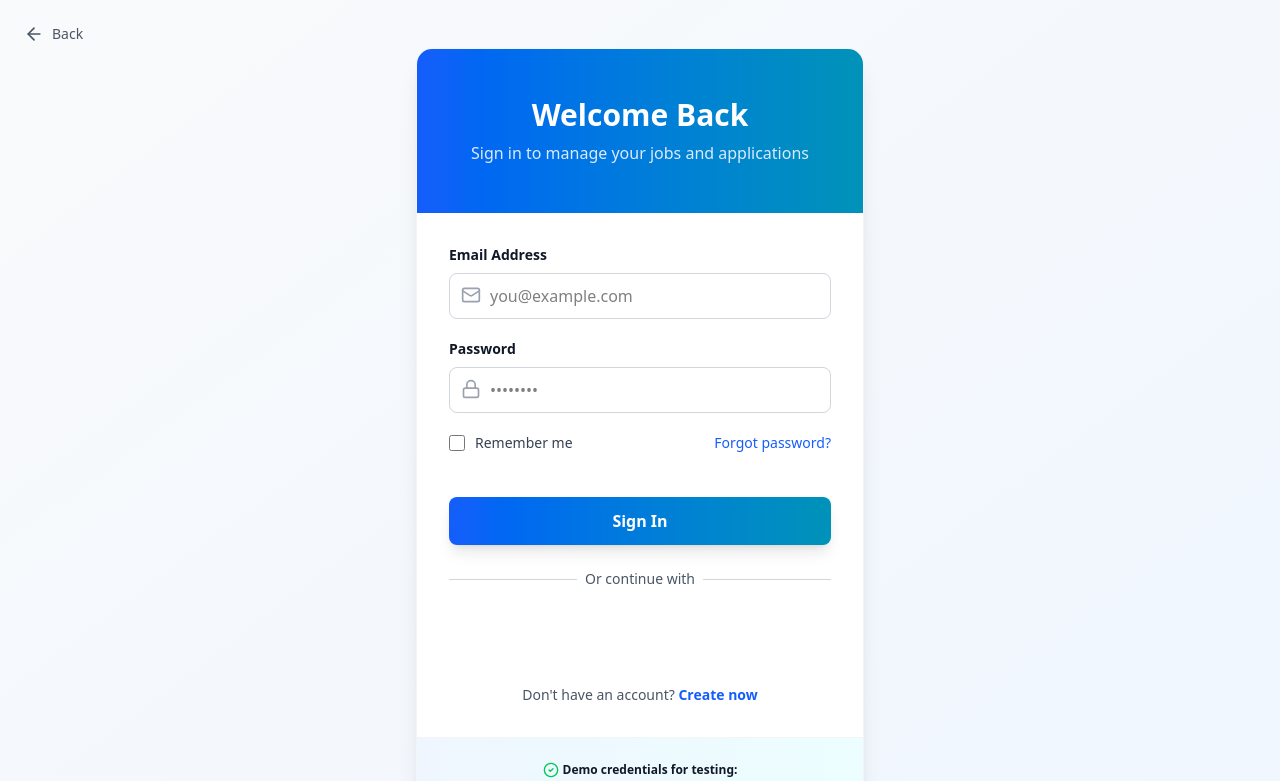
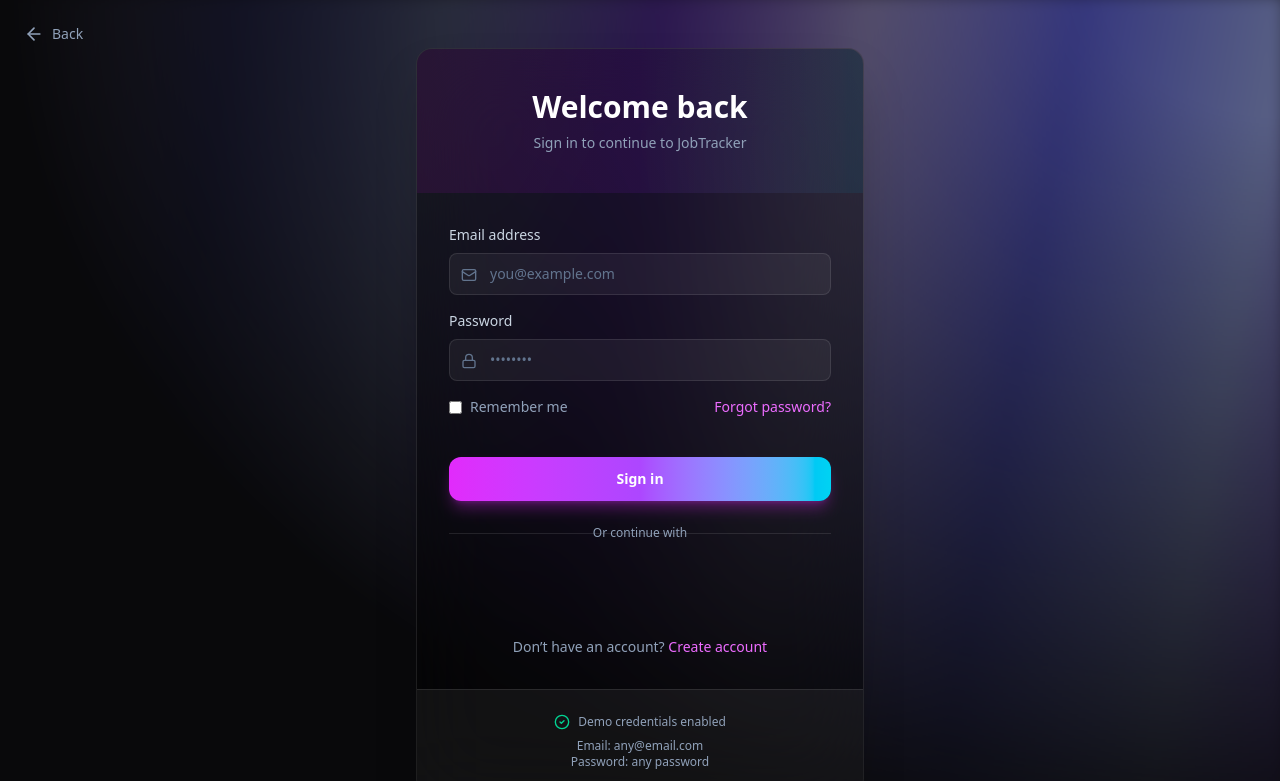
Before and after one commit to sakshipatare/Job-Traker, a React app in the folder frontend/: page /login in a window 1280 px wide. Shown: the top 781 px of the page. Built offline with nearby package versions, Linux system fonts and the light colour scheme; the HTML template or start-up script is replaced by a standard one.

Commit message:
update auth components, navbar and frontend dependencies

```diff
--- a/frontend/package.json
+++ b/frontend/package.json
@@ -12,6 +12,7 @@
   "dependencies": {
     "@react-oauth/google": "^0.13.4",
     "@tailwindcss/vite": "^4.1.18",
+    "framer-motion": "^12.34.3",
     "lucide-react": "^0.574.0",
     "react": "^19.2.0",
     "react-dom": "^19.2.0",
--- a/frontend/src/components/Auth/Login.jsx
+++ b/frontend/src/components/Auth/Login.jsx
@@ -1,7 +1,8 @@
 import React, { useState } from "react";
 import { Link, useNavigate } from "react-router-dom";
-import { GoogleLogin } from '@react-oauth/google';
+import { GoogleLogin } from "@react-oauth/google";
 import { ArrowLeft, Mail, Lock, CheckCircle2 } from "lucide-react";
+import { AuroraBackground } from "../ui/AuroraBackground";
 
 export default function Login() {
   const [email, setEmail] = useState("");
@@ -17,167 +18,99 @@
     setLoading(true);
     setError("");
 
-        const apiUrl = "http://localhost:5000";
-
-        try{
-            const response = await fetch(`${apiUrl}/users/signin`, {
+    try {
+      const response = await fetch("http://localhost:5000/users/signin", {
         method: "POST",
-                headers: {
-                    "Content-Type": "application/json",
-                },
+        headers: { "Content-Type": "application/json" },
         body: JSON.stringify({ email, password }),
       });
 
       const data = await response.json();
-            console.log("Login response:", data);
 
       if (response.ok) {
         localStorage.setItem("userData", JSON.stringify(data.user));
         localStorage.setItem("token", data.token);
-                localStorage.setItem("userId", data.user?._id);
 
-                console.log(localStorage.getItem("userData"));
-                console.log(localStorage.getItem("token"));
-                console.log("Role:", data.user.role);
-
-                const role = data.user.role;
-
-                if (role === "student") {
-                    navigate("/dashboard");
+        data.user.role === "company"
+          ? navigate("/company-dashboard")
+          : navigate("/dashboard");
+      } else {
+        setError(data.message || "Login failed");
       }
-                else if (role === "company") {
-                    navigate("/company-dashboard");
-                }
-                }else{
-                    setError(data.message || "Login failed. Please try again.");
-                }
-
-        } catch (error) {
-            console.error("Error during login:", error);
-            setError("An error occurred. Please try again later.");
+    } catch {
+      setError("Something went wrong. Try again later.");
     } finally {
       setLoading(false);
     }
   };
 
-    const handleGoogleSuccess = async (credentialResponse) => {
-        const token = credentialResponse.credential;
-        setLoading(true);
-        setError("");
+  return (
+    <AuroraBackground className="min-h-screen">
+        <div className="w-full flex items-center justify-center px-4 py-12 relative">
 
-        try {
-            const response = await fetch("http://localhost:5000/users/google-signin", {
-                method: "POST",
-                headers: { "Content-Type": "application/json" },
-                body: JSON.stringify({ token })
-            });
-
-            const data = await response.json();
-            if (response.ok) {
-                localStorage.setItem("userData", JSON.stringify(data.user));
-                localStorage.setItem("token", data.token);
-                const role = data.user.role;
-
-                if (role === "student") {
-                    navigate("/dashboard");
-                }
-                else if (role === "company") {
-                    navigate("/company-dashboard");
-                }
-            } else {
-                setError(data.message || "Google sign-in failed");
-            }
-        } catch (err) {
-            console.error("Google login error:", err);
-            setError("Google sign-in failed");
-        } finally {
-            setLoading(false);
-        }
-    };
-
-    const handleGoogleError = () => {
-        setError("Google Sign-In failed. Try again.");
-    };
-
-    return (
-        <div className="min-h-screen bg-gradient-to-br from-gray-50 to-blue-50 flex items-center justify-center px-4 py-12">
+      {/* Back */}
       <button
         onClick={() => navigate("/")}
-                className="absolute top-6 left-6 flex items-center space-x-2 text-gray-600 hover:text-gray-900 transition-colors"
+        className="absolute top-6 left-6 flex items-center gap-2 text-slate-400 hover:text-white transition"
       >
         <ArrowLeft className="w-5 h-5" />
         <span className="hidden sm:inline text-sm font-medium">Back</span>
       </button>
 
       <div className="w-full max-w-md">
-                <div className="bg-white rounded-2xl shadow-xl overflow-hidden border border-gray-100">
-                    <div className="bg-gradient-to-r from-blue-600 to-cyan-600 px-8 py-12 flex flex-col items-center justify-center text-center">
-                      <h1 className="text-3xl font-bold text-white mb-2">Welcome Back</h1>
-                      <p className="text-blue-100">Sign in to manage your jobs and applications</p>
+        <div className="rounded-2xl border border-white/10 bg-black/40 backdrop-blur-2xl shadow-2xl overflow-hidden animate-fade-in">
+
+          {/* Header */}
+          <div className="px-8 py-10 text-center bg-gradient-to-r from-fuchsia-600/10 via-purple-600/10 to-cyan-600/10">
+            <h1 className="text-3xl font-semibold text-white mb-2">
+              Welcome back
+            </h1>
+            <p className="text-slate-400 text-sm">
+              Sign in to continue to JobTracker
+            </p>
           </div>
 
+          {/* Form */}
           <div className="p-8">
             {error && (
-                            <div className="mb-6 p-4 bg-red-50 border border-red-200 rounded-lg flex items-start space-x-3">
-                                <div className="flex-shrink-0 mt-0.5">
-                                    <div className="w-5 h-5 bg-red-400 rounded-full flex items-center justify-center text-white text-xs font-bold">!</div>
-                                </div>
-                                <p className="text-red-700 text-sm">{error}</p>
+              <div className="mb-6 rounded-lg border border-red-500/30 bg-red-500/10 px-4 py-3 text-sm text-red-400">
+                {error}
               </div>
             )}
 
-                        <form onSubmit={handleSubmit} className="space-y-5">
-                            <div>
-                                <label className="block text-sm font-semibold text-gray-900 mb-2">
-                                    Email Address
-                                </label>
-                                <div className="relative">
-                                    <Mail className="absolute left-3 top-3 w-5 h-5 text-gray-400" />
-                                    <input
+            <form onSubmit={handleSubmit} className="space-y-4">
+              <Input
+                label="Email address"
+                icon={Mail}
                 type="email"
+                value={email}
+                setValue={setEmail}
                 placeholder="you@example.com"
-                                        value={email}
-                                        onChange={(e) => {
-                                            setEmail(e.target.value);
-                                            setError("");
-                                        }}
-                                        className="w-full pl-10 pr-4 py-2.5 border border-gray-300 rounded-lg focus:ring-2 focus:ring-blue-500 focus:border-transparent transition-all outline-none"
               />
-                                </div>
-                            </div>
 
-                            <div>
-                                <label className="block text-sm font-semibold text-gray-900 mb-2">
-                                    Password
-                                </label>
-                                <div className="relative">
-                                    <Lock className="absolute left-3 top-3 w-5 h-5 text-gray-400" />
-                                    <input
+              <Input
+                label="Password"
+                icon={Lock}
                 type="password"
+                value={password}
+                setValue={setPassword}
                 placeholder="••••••••"
-                                        value={password}
-                                        onChange={(e) => {
-                                            setPassword(e.target.value);
-                                            setError("");
-                                        }}
-                                        className="w-full pl-10 pr-4 py-2.5 border border-gray-300 rounded-lg focus:ring-2 focus:ring-blue-500 focus:border-transparent transition-all outline-none"
               />
-                                </div>
-                            </div>
 
-                            <div className="flex items-center justify-between">
-                                <label className="flex items-center cursor-pointer group">
+              <div className="flex items-center justify-between text-sm text-slate-400">
+                <label className="flex items-center gap-2 cursor-pointer">
                   <input
                     type="checkbox"
                     checked={remember}
                     onChange={(e) => setRemember(e.target.checked)}
-                                        className="w-4 h-4 rounded border-gray-300 text-blue-600 focus:ring-blue-500 cursor-pointer accent-blue-600"
+                    className="accent-fuchsia-500"
                   />
-                                    <span className="ml-2.5 text-sm text-gray-700">Remember me</span>
+                  Remember me
                 </label>
+
                 <Link
                   to="/forgot-password"
-                                    className="text-sm font-medium text-blue-600 hover:text-blue-700 transition-colors"
+                  className="text-fuchsia-400 hover:text-fuchsia-300"
                 >
                   Forgot password?
                 </Link>
@@ -186,55 +119,82 @@
               <button
                 type="submit"
                 disabled={loading}
-                                className="w-full py-3 px-4 bg-gradient-to-r from-blue-600 to-cyan-600 text-white font-semibold rounded-lg hover:from-blue-700 hover:to-cyan-700 transition-all shadow-lg hover:shadow-xl transform hover:-translate-y-0.5 disabled:opacity-50 disabled:cursor-not-allowed disabled:transform-none mt-6"
+                className="w-full mt-6 rounded-xl bg-gradient-to-r from-fuchsia-500 via-purple-500 to-cyan-400 py-3 text-sm font-semibold text-white
+                shadow-lg shadow-fuchsia-500/30 hover:shadow-cyan-500/40 transition-all disabled:opacity-50"
               >
-                                {loading ? "Signing in..." : "Sign In"}
+                {loading ? "Signing in..." : "Sign in"}
               </button>
             </form>
 
-                        <div className="mt-6 relative">
+            {/* Divider */}
+            <div className="relative my-6">
               <div className="absolute inset-0 flex items-center">
-                                <div className="w-full border-t border-gray-300"></div>
+                <div className="w-full border-t border-white/10" />
               </div>
-                            <div className="relative flex justify-center text-sm">
-                                <span className="px-2 bg-white text-gray-600">Or continue with</span>
+              <div className="relative flex justify-center text-xs">
+                <span className="bg-transparent px-3 text-slate-400">
+                  Or continue with
+                </span>
               </div>
             </div>
 
-                        <div className="mt-6 flex justify-center">
+            {/* Google */}
+            <div className="flex justify-center">
               <GoogleLogin
-                                onSuccess={handleGoogleSuccess}
-                                onError={handleGoogleError}
+                theme="filled_black"
+                size="large"
+                shape="pill"
+                text="signin_with"
+                width="320"
                 />
             </div>
 
-                        <p className="mt-8 text-center text-sm text-gray-600">
-                            Don't have an account?{" "}
+            <p className="mt-8 text-center text-sm text-slate-400">
+              Don’t have an account?{" "}
               <Link
                 to="/signup"
-                                className="font-semibold text-blue-600 hover:text-blue-700 transition-colors"
+                className="text-fuchsia-400 hover:text-fuchsia-300 font-medium"
               >
-                                Create now
+                Create account
               </Link>
             </p>
           </div>
 
-                    <div className="bg-gradient-to-r from-blue-50 to-cyan-50 px-8 py-6 border-t border-gray-100 items-center justify-center text-center">
-                        <p className="text-xs font-semibold text-gray-900 mb-3 flex items-center space-x-1 items-center justify-center text-center">
-                            <CheckCircle2 className="w-4 h-4 text-green-500" />
-                            <span>Demo credentials for testing:</span>
-                        </p>
-                        <div className="space-y-1 text-xs text-gray-700 bg-white rounded p-3 border border-gray-200">
-                            <p><span className="font-medium">Email:</span> any@email.com</p>
-                            <p><span className="font-medium">Password:</span> any password</p>
+          {/* Footer */}
+          <div className="border-t border-white/10 bg-white/5 px-8 py-6 text-center text-xs text-slate-400">
+            <div className="flex items-center justify-center gap-2 mb-2">
+              <CheckCircle2 className="h-4 w-4 text-emerald-400" />
+              Demo credentials enabled
             </div>
+            <p>Email: any@email.com</p>
+            <p>Password: any password</p>
           </div>
         </div>
 
-                <p className="text-center text-xs text-gray-500 mt-6">
-                    Protected by enterprise-grade security
+        <p className="text-center text-xs text-slate-500 mt-6">
+          Enterprise-grade security • GDPR-ready
         </p>
       </div>
     </div>
+    </AuroraBackground>
   );
 }
+
+const Input = ({ label, icon: Icon, value, setValue, type, placeholder }) => (
+  <div>
+    <label className="block text-sm font-medium text-slate-300 mb-2">
+      {label}
+    </label>
+    <div className="relative">
+      <Icon className="absolute left-3 top-3.5 h-4 w-4 text-slate-500" />
+      <input
+        type={type}
+        value={value}
+        placeholder={placeholder}
+        onChange={(e) => setValue(e.target.value)}
+        className="w-full rounded-lg border border-white/10 bg-white/5 py-2.5 pl-10 pr-4 text-sm text-white
+        placeholder-slate-500 focus:border-fuchsia-500 focus:ring-2 focus:ring-fuchsia-500/30 outline-none"
+      />
+    </div>
+  </div>
+);
--- a/frontend/src/index.css
+++ b/frontend/src/index.css
@@ -68,3 +68,18 @@
 } */
 
 @import "tailwindcss";
+
+@keyframes fade-in {
+  from {
+    opacity: 0;
+    transform: translateY(12px) scale(0.98);
+  }
+  to {
+    opacity: 1;
+    transform: translateY(0) scale(1);
+  }
+}
+
+.animate-fade-in {
+  animation: fade-in 0.6s ease-out forwards;
+}
```
Also changed, not shown: frontend/src/components/Home/Navbar.jsx (+43 -22 lines), frontend/src/components/Auth/Signup.jsx (indentation only), 1 other file (tests, documents, lock files or other folders). Lines whose indentation alone changed are shown as unchanged.
